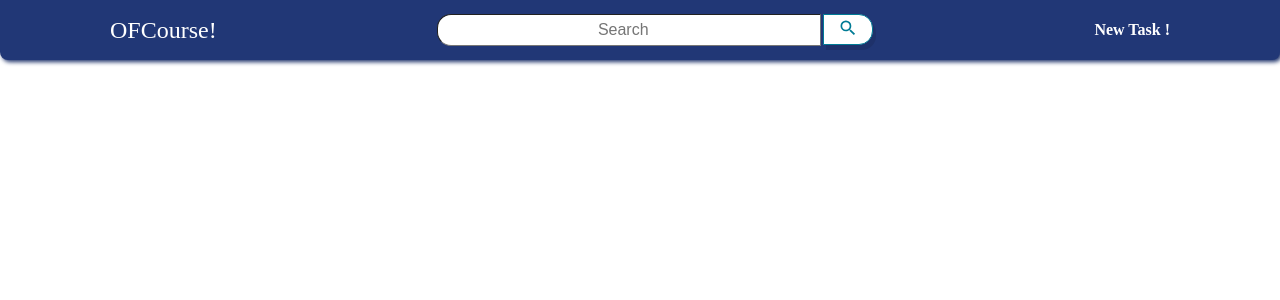
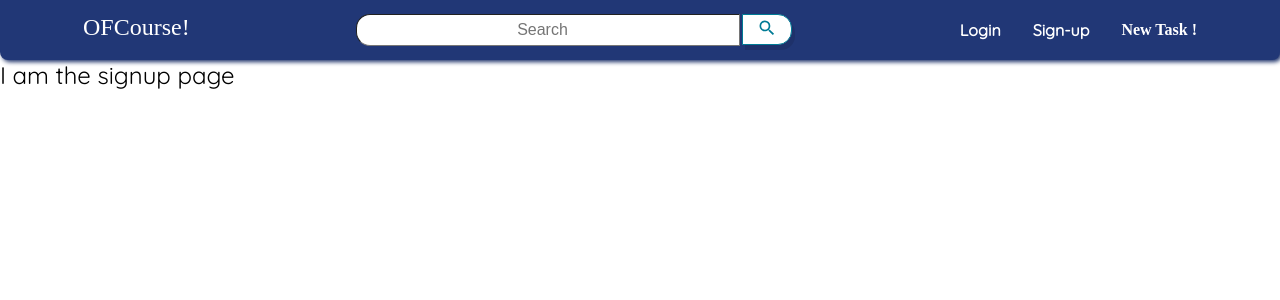
Before and after one commit to cmutk/OFCTodo-fe-react, a React (Create React App) app: page /sign-up in a window 1280 px wide. Shown: the top 300 px of the page. Built offline with nearby package versions, Linux system fonts and the light colour scheme; a web font is replaced by a local one.

Commit message:
Add routes and pages

```diff
--- a/package.json
+++ b/package.json
@@ -9,6 +9,7 @@
     "react": "^17.0.1",
     "react-dom": "^17.0.1",
     "react-icons": "^4.2.0",
+    "react-router-dom": "^5.2.0",
     "react-scripts": "4.0.3",
     "web-vitals": "^1.1.0"
   },
--- a/src/App.js
+++ b/src/App.js
@@ -1,9 +1,19 @@
-import Header from './components/Header.js'
-
+import Header from './components/Header.js';
+import TaskBoard from './pages/TaskBoard.js';
+import Login from './pages/Login.js';
+import SignUp from './pages/SignUp.js';
+import {BrowserRouter as Router, Route, Switch} from "react-router-dom"
 function App() {
   return (
     <main className="App">
+      <Router>
       <Header/>
+        <Switch>
+          <Route path="/" exact component={TaskBoard} />
+          <Route path="/login" component={Login} />
+          <Route path="/sign-up" component={SignUp} />
+        </Switch>
+        </Router>
     </main>
   );
 }
--- a/src/components/Header.css
+++ b/src/components/Header.css
@@ -1,4 +1,4 @@
-.navbar-header {
+header > nav {
     overflow: hidden;
     display: flex;
     justify-content: space-around;
@@ -7,12 +7,12 @@
     background-color: var(--clr-header-primary);
     box-shadow: 2px 2px 4px var(--clr-header-shadow), -2px -2px 4px #ffffff;
   }
-  .navbar-header-newtask{
+  .navbar-animation{
     cursor: pointer;
     transition: transform 200ms ease-in-out;
     transform: scale(1);
   }
-  .navbar-header-newtask:hover{
+  .navbar-animation:hover{
   transform: scale(1.1);
   }
 
@@ -22,6 +22,7 @@
 
   .navbar-logo {
     all:unset;
+    cursor: pointer;
     font-family: "Merienda One", cursive;
     font-size: 24px;
     background-color: transparent;
@@ -64,6 +65,7 @@
   }
 
   .navbar-container button {
+    all:unset;
     display: flex;
     justify-content: space-evenly;
     font-size: 1rem;
@@ -73,6 +75,13 @@
     font-family: "Merienda One", cursive;
     color: white;
     text-align: center;
+    padding: 14px 16px;
+  }
+  .navbar-container a{
+    text-decoration: unset;
+    font-weight:600;
+    color: white;
+    font-size: 1rem;
     padding: 14px 16px;
   }
 
@@ -95,7 +104,7 @@
   }
 
   @media only screen and (max-width: 767px){
-    .navbar-header {
+    header > nav {
         display: flex;
         justify-content: space-between;
       }
--- a/src/components/Header.js
+++ b/src/components/Header.js
@@ -1,17 +1,28 @@
 import React from 'react'
 import './Header.css'
+import {useHistory , Link} from "react-router-dom"
 import { MdSearch, MdArrowBack } from "react-icons/md";
+
+const BackButton =({className})=>{
+  const styleName=className;
+  const history = useHistory();
+  return <button type="button" onClick={()=>{history.goBack()}  } {...(styleName?{className:styleName}:{})}><MdArrowBack style={{color:'#ffffff', height:'100%',fontSize:"24px" }}/></button>
+}
+
+const HeaderLink = ({page,className,text,icon}) =>{
+const title = text?text: page.charAt(0).toUpperCase() + page.slice(1);
+const symbol = icon?icon:title;
+const pageToRoute = (page ==="home")? "":page;
+const styleName= className;
+  return <Link to={`/${pageToRoute}`} {...(styleName?{className:styleName}:{})}>{symbol}</Link>
+}
 
 const Header = () => {
     return (
         <header>
-            <nav className="navbar-header">
-            <button className="navbar-back-button">
-              <MdArrowBack style={{color:'#ffffff', height:'100%',fontSize:"24px" }}/>
-            </button>
-            <button className="navbar-logo">
-              OFCourse!
-            </button>
+            <nav>
+            <BackButton className="navbar-back-button"/>
+            <HeaderLink page ="home" className ="navbar-logo" text="OFCourse!"/>
             <div className="search-bar-container">
               <input
                 className="search-bar-input"
@@ -23,8 +34,10 @@ const Header = () => {
               </button>
             </div>
             <div className="navbar-container">
+              <HeaderLink page="login" className="navbar-animation" />
+              <HeaderLink page="sign-up" className="navbar-animation" />
               <button
-                className="navbar-header-newtask"
+                className="navbar-animation"
                 data-open-modal-lg="new-task"
               >
                 New Task !
--- a/src/index.css
+++ b/src/index.css
@@ -1,6 +1,4 @@
-@-ms-viewport {
-  width: device-width;
-}
+
 :root {
   --clr-header-shadow: #1e326a;
   --clr-new-task-shadow: #501459;
--- /dev/null
+++ b/src/pages/Login.js
@@ -0,0 +1,11 @@
+import React from 'react'
+
+function Login() {
+    return (
+        <div>
+        I am the Login page
+        </div>
+    )
+}
+
+export default Login
--- /dev/null
+++ b/src/pages/SignUp.js
@@ -0,0 +1,11 @@
+import React from 'react'
+
+function SignUp() {
+    return (
+        <div>
+            I am the signup page
+        </div>
+    )
+}
+
+export default SignUp
--- /dev/null
+++ b/src/pages/TaskBoard.js
@@ -0,0 +1,11 @@
+import React from 'react'
+
+function TaskBoard() {
+    return (
+        <div>
+            İ am Taskboard
+        </div>
+    )
+}
+
+export default TaskBoard
```
Also changed, not shown: 1 other file (tests, documents, lock files or other folders).
